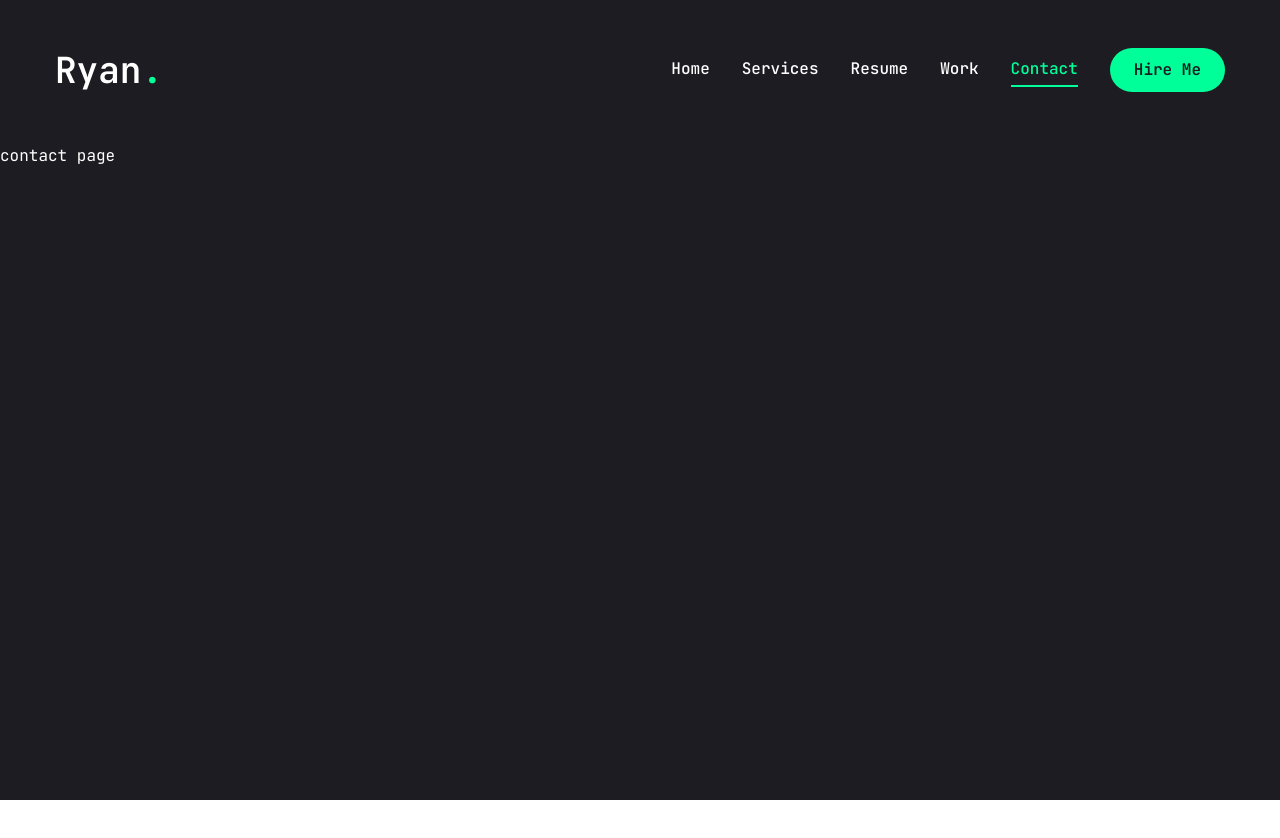
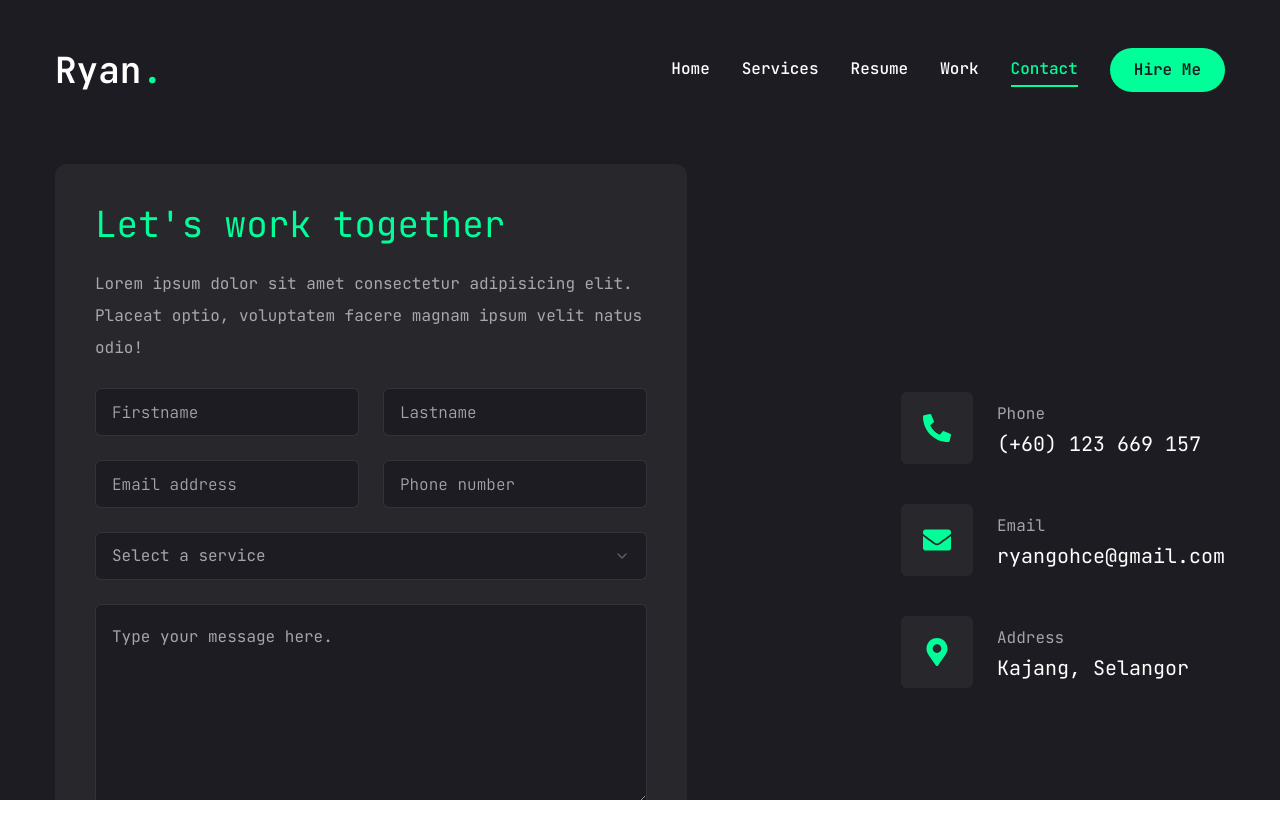
Before and after one commit to rygo2765/web-dev-portfolio, a Next.js app: page /contact in a window 1280 px wide. Shown: the top 838 px of the page. Before the commit the page ends 800 px from the top, so only its background shows below. Built offline with nearby package versions, Linux system fonts and the light colour scheme.

Commit message:
complete work and contact section ui

```diff
--- a/app/contact/page.tsx
+++ b/app/contact/page.tsx
@@ -1,9 +1,113 @@
-import React from 'react'
+"use client";
+
+import React from "react";
+import { Button } from "@/components/ui/button";
+import { Input } from "@/components/ui/input";
+import { Textarea } from "@/components/ui/textarea";
+import {
+  Select,
+  SelectContent,
+  SelectGroup,
+  SelectItem,
+  SelectLabel,
+  SelectTrigger,
+  SelectValue,
+} from "@/components/ui/select";
+import { FaPhoneAlt, FaEnvelope, FaMapMarkerAlt } from "react-icons/fa";
+import { motion } from "framer-motion";
+
+const info = [
+  {
+    icon: <FaPhoneAlt />,
+    title: "Phone",
+    description: "(+60) 123 669 157",
+  },
+  {
+    icon: <FaEnvelope />,
+    title: "Email",
+    description: "ryangohce@gmail.com",
+  },
+  {
+    icon: <FaMapMarkerAlt />,
+    title: "Address",
+    description: "Kajang, Selangor",
+  },
+];
 
 const Contact: React.FC = () => {
   return (
-    <div>contact page</div>
-  )
-}
+    <motion.section
+      initial={{ opacity: 0 }}
+      animate={{
+        opacity: 1,
+        transition: { delay: 2.4, duration: 0.4, ease: "easeIn" },
+      }}
+      className="py-6"
+    >
+      <div className="container mx-auto">
+        <div className="flex flex-col xl:flex-row gap-[30px]">
+          {/* form */}
+          <div className="xl:w-[54%] order-2 xl:order-none">
+            <form className="flex flex-col gap-6 p-10 bg-[#27272c] rounded-xl">
+              <h3 className="text-4xl text-accent">Let's work together</h3>
+              <p className="text-white/60">
+                Lorem ipsum dolor sit amet consectetur adipisicing elit. Placeat
+                optio, voluptatem facere magnam ipsum velit natus odio!
+              </p>
+              {/* input */}
+              <div className="grid grid-cols-1 md:grid-cols-2 gap-6">
+                <Input type="firstname" placeholder="Firstname" />
+                <Input type="lastname" placeholder="Lastname" />
+                <Input type="email" placeholder="Email address" />
+                <Input type="phone" placeholder="Phone number" />
+              </div>
+              {/* select */}
+              <Select>
+                <SelectTrigger>
+                  <SelectValue placeholder="Select a service" />
+                </SelectTrigger>
+                <SelectContent>
+                  <SelectGroup>
+                    <SelectLabel>Select a service</SelectLabel>
+                    <SelectItem value="est">Web Development</SelectItem>
+                    <SelectItem value="cst">UI/UX Design</SelectItem>
+                    <SelectItem value="mst">Digital Marketing</SelectItem>
+                  </SelectGroup>
+                </SelectContent>
+              </Select>
+              {/* textarea */}
+              <Textarea
+                className="h-[200px]"
+                placeholder="Type your message here."
+              />
+              {/* btn */}
+              <Button size="md" className="max-w-40">
+                Send Message
+              </Button>
+            </form>
+          </div>
+          {/* info */}
+          <div className="flex-1 flex items-center xl:justify-end order-1 xl:order-none mb-8 xl:mb-0">
+            <ul className="flex flex-col gap-10">
+              {info.map((item, index) => {
+                return (
+                  <li key={index} className="flex items-center gap-6">
+                    <div className="w-[52px] h-[52px] xl:w-[72px] xl:h-[72px] bg-[#27272c] text-accent rounded-md flex items-center justify-center">
+                      <div className="text-[28px]">{item.icon}</div>
+                    </div>
+                    <div className="flex-1">
+                      <p className="text-white/60">{item.title}</p>
+                      <h3 className="text-xl">{item.description}</h3>
+                    </div>
+                  </li>
+                );
+              })}
+            </ul>
+          </div>
+        </div>
+      </div>
+    </motion.section>
+  );
+};
 
-export default Contact
+export default Contact;
--- a/app/work/page.tsx
+++ b/app/work/page.tsx
@@ -152,7 +152,10 @@
                 );
               })}
               {/* slider buttons */}
-              <WorkSliderBtns containerStyles="flex gap-2 absolute right-0 bottom-[calc(50%_-_22px)] xl:bottom-0 z-20 w-full justify-between xl:w-max xl:justify-none" />
+              <WorkSliderBtns
+                containerStyles="flex gap-2 absolute right-0 bottom-[calc(50%_-_22px)] xl:bottom-0 z-20 w-full justify-between xl:w-max xl:justify-none"
+                btnStyles="bg-accent hover:bg-accent-hover text-primary text-[22px] w-[44px] h-[44px] flex justify-center items-center transition-all"
+              />
             </Swiper>
           </div>
         </div>
--- a/components/WorkSliderBtns.tsx
+++ b/components/WorkSliderBtns.tsx
@@ -7,22 +7,20 @@
 interface WorkSliderBtnsProps {
   containerStyles: string;
   btnStyles: string;
-  iconStyles: string;
 }
 
 const WorkSliderBtns: React.FC<WorkSliderBtnsProps> = ({
   containerStyles,
   btnStyles,
-  iconStyles,
 }) => {
   const swiper = useSwiper();
   return (
     <div className={containerStyles}>
       <button className={btnStyles} onClick={() => swiper.slidePrev()}>
-        <PiCaretLeftBold className={iconStyles} />
+        <PiCaretLeftBold />
       </button>
       <button className={btnStyles} onClick={() => swiper.slideNext()}>
-        <PiCaretRightBold className={iconStyles} />
+        <PiCaretRightBold />
       </button>
     </div>
   );
--- a/components/ui/input.tsx
+++ b/components/ui/input.tsx
@@ -1,6 +1,6 @@
-import * as React from "react"
+import * as React from "react";
 
-import { cn } from "@/lib/utils"
+import { cn } from "@/lib/utils";
 
 export interface InputProps
   extends React.InputHTMLAttributes<HTMLInputElement> {}
@@ -11,15 +11,15 @@
       <input
         type={type}
         className={cn(
-          "flex h-10 w-full rounded-md border border-slate-200 bg-white px-3 py-2 text-sm ring-offset-white file:border-0 file:bg-transparent file:text-sm file:font-medium placeholder:text-slate-500 focus-visible:outline-none focus-visible:ring-2 focus-visible:ring-slate-950 focus-visible:ring-offset-2 disabled:cursor-not-allowed disabled:opacity-50 dark:border-slate-800 dark:bg-slate-950 dark:ring-offset-slate-950 dark:placeholder:text-slate-400 dark:focus-visible:ring-slate-300",
+          "flex h-[48px] rounded-md border border-white/10 focus:border-accent font-light bg-primary px-4 py-5 text-base placeholder:text-white/60 outline-none",
           className
         )}
         ref={ref}
         {...props}
       />
-    )
+    );
   }
-)
-Input.displayName = "Input"
+);
+Input.displayName = "Input";
 
-export { Input }
+export { Input };
--- a/components/ui/select.tsx
+++ b/components/ui/select.tsx
@@ -1,16 +1,16 @@
-"use client"
+"use client";
 
-import * as React from "react"
-import * as SelectPrimitive from "@radix-ui/react-select"
-import { Check, ChevronDown, ChevronUp } from "lucide-react"
+import * as React from "react";
+import * as SelectPrimitive from "@radix-ui/react-select";
+import { Check, ChevronDown, ChevronUp } from "lucide-react";
 
-import { cn } from "@/lib/utils"
+import { cn } from "@/lib/utils";
 
-const Select = SelectPrimitive.Root
+const Select = SelectPrimitive.Root;
 
-const SelectGroup = SelectPrimitive.Group
+const SelectGroup = SelectPrimitive.Group;
 
-const SelectValue = SelectPrimitive.Value
+const SelectValue = SelectPrimitive.Value;
 
 const SelectTrigger = React.forwardRef<
   React.ElementRef<typeof SelectPrimitive.Trigger>,
@@ -19,7 +19,7 @@
   <SelectPrimitive.Trigger
     ref={ref}
     className={cn(
-      "flex h-10 w-full items-center justify-between rounded-md border border-slate-200 bg-white px-3 py-2 text-sm ring-offset-white placeholder:text-slate-500 focus:outline-none focus:ring-2 focus:ring-slate-950 focus:ring-offset-2 disabled:cursor-not-allowed disabled:opacity-50 [&>span]:line-clamp-1 dark:border-slate-800 dark:bg-slate-950 dark:ring-offset-slate-950 dark:placeholder:text-slate-400 dark:focus:ring-slate-300",
+      "flex h-[48px] w-full items-center justify-between rounded-md border border-white/10 bg-primary px-4 py-5 text-base text-white/60 placeholder:text-white/10 focus:border-accent outline-none",
       className
     )}
     {...props}
@@ -29,8 +29,8 @@
       <ChevronDown className="h-4 w-4 opacity-50" />
     </SelectPrimitive.Icon>
   </SelectPrimitive.Trigger>
-))
-SelectTrigger.displayName = SelectPrimitive.Trigger.displayName
+));
+SelectTrigger.displayName = SelectPrimitive.Trigger.displayName;
 
 const SelectScrollUpButton = React.forwardRef<
   React.ElementRef<typeof SelectPrimitive.ScrollUpButton>,
@@ -46,8 +46,8 @@
   >
     <ChevronUp className="h-4 w-4" />
   </SelectPrimitive.ScrollUpButton>
-))
-SelectScrollUpButton.displayName = SelectPrimitive.ScrollUpButton.displayName
+));
+SelectScrollUpButton.displayName = SelectPrimitive.ScrollUpButton.displayName;
 
 const SelectScrollDownButton = React.forwardRef<
   React.ElementRef<typeof SelectPrimitive.ScrollDownButton>,
@@ -63,9 +63,9 @@
   >
     <ChevronDown className="h-4 w-4" />
   </SelectPrimitive.ScrollDownButton>
-))
+));
 SelectScrollDownButton.displayName =
-  SelectPrimitive.ScrollDownButton.displayName
+  SelectPrimitive.ScrollDownButton.displayName;
 
 const SelectContent = React.forwardRef<
   React.ElementRef<typeof SelectPrimitive.Content>,
@@ -75,7 +75,7 @@
     <SelectPrimitive.Content
       ref={ref}
       className={cn(
-        "relative z-50 max-h-96 min-w-[8rem] overflow-hidden rounded-md border border-slate-200 bg-white text-slate-950 shadow-md data-[state=open]:animate-in data-[state=closed]:animate-out data-[state=closed]:fade-out-0 data-[state=open]:fade-in-0 data-[state=closed]:zoom-out-95 data-[state=open]:zoom-in-95 data-[side=bottom]:slide-in-from-top-2 data-[side=left]:slide-in-from-right-2 data-[side=right]:slide-in-from-left-2 data-[side=top]:slide-in-from-bottom-2 dark:border-slate-800 dark:bg-slate-950 dark:text-slate-50",
+        "relative z-50 max-h-96 min-w-[8rem] overflow-hidden rounded-md border border-white/10 bg-primary text-white shadow-md data-[state=open]:animate-in data-[state=closed]:animate-out data-[state=closed]:fade-out-0 data-[state=open]:fade-in-0 data-[state=closed]:zoom-out-95 data-[state=open]:zoom-in-95 data-[side=bottom]:slide-in-from-top-2 data-[side=left]:slide-in-from-right-2 data-[side=right]:slide-in-from-left-2 data-[side=top]:slide-in-from-bottom-2 dark:border-slate-800 dark:bg-slate-950 dark:text-slate-50",
         position === "popper" &&
           "data-[side=bottom]:translate-y-1 data-[side=left]:-translate-x-1 data-[side=right]:translate-x-1 data-[side=top]:-translate-y-1",
         className
@@ -96,8 +96,8 @@
       <SelectScrollDownButton />
     </SelectPrimitive.Content>
   </SelectPrimitive.Portal>
-))
-SelectContent.displayName = SelectPrimitive.Content.displayName
+));
+SelectContent.displayName = SelectPrimitive.Content.displayName;
 
 const SelectLabel = React.forwardRef<
   React.ElementRef<typeof SelectPrimitive.Label>,
@@ -108,8 +108,8 @@
     className={cn("py-1.5 pl-8 pr-2 text-sm font-semibold", className)}
     {...props}
   />
-))
-SelectLabel.displayName = SelectPrimitive.Label.displayName
+));
+SelectLabel.displayName = SelectPrimitive.Label.displayName;
 
 const SelectItem = React.forwardRef<
   React.ElementRef<typeof SelectPrimitive.Item>,
@@ -118,7 +118,7 @@
   <SelectPrimitive.Item
     ref={ref}
     className={cn(
-      "relative flex w-full cursor-default select-none items-center rounded-sm py-1.5 pl-8 pr-2 text-sm outline-none focus:bg-slate-100 focus:text-slate-900 data-[disabled]:pointer-events-none data-[disabled]:opacity-50 dark:focus:bg-slate-800 dark:focus:text-slate-50",
+      "relative flex w-full cursor-default select-none items-center rounded-sm py-1.5 pl-8 pr-2 text-sm outline-none focus:bg-accent focus:text-primary data-[disabled]:pointer-events-none data-[disabled]:opacity-50 dark:focus:bg-slate-800 dark:focus:text-slate-50",
       className
     )}
     {...props}
@@ -131,8 +131,8 @@
 
     <SelectPrimitive.ItemText>{children}</SelectPrimitive.ItemText>
   </SelectPrimitive.Item>
-))
-SelectItem.displayName = SelectPrimitive.Item.displayName
+));
+SelectItem.displayName = SelectPrimitive.Item.displayName;
 
 const SelectSeparator = React.forwardRef<
   React.ElementRef<typeof SelectPrimitive.Separator>,
@@ -143,8 +143,8 @@
     className={cn("-mx-1 my-1 h-px bg-slate-100 dark:bg-slate-800", className)}
     {...props}
   />
-))
-SelectSeparator.displayName = SelectPrimitive.Separator.displayName
+));
+SelectSeparator.displayName = SelectPrimitive.Separator.displayName;
 
 export {
   Select,
@@ -157,4 +157,4 @@
   SelectSeparator,
   SelectScrollUpButton,
   SelectScrollDownButton,
-}
+};
--- a/components/ui/textarea.tsx
+++ b/components/ui/textarea.tsx
@@ -1,6 +1,6 @@
-import * as React from "react"
+import * as React from "react";
 
-import { cn } from "@/lib/utils"
+import { cn } from "@/lib/utils";
 
 export interface TextareaProps
   extends React.TextareaHTMLAttributes<HTMLTextAreaElement> {}
@@ -10,15 +10,15 @@
     return (
       <textarea
         className={cn(
-          "flex min-h-[80px] w-full rounded-md border border-slate-200 bg-white px-3 py-2 text-sm ring-offset-white placeholder:text-slate-500 focus-visible:outline-none focus-visible:ring-2 focus-visible:ring-slate-950 focus-visible:ring-offset-2 disabled:cursor-not-allowed disabled:opacity-50 dark:border-slate-800 dark:bg-slate-950 dark:ring-offset-slate-950 dark:placeholder:text-slate-400 dark:focus-visible:ring-slate-300",
+          "flex min-h-[80px] w-full rounded-md border border-white/10 bg-primary px-4 py-5 text-base placeholder:text-white/60 focus-visible:outline-none focus-visible:ring-1 focus-visible:ring-accent focus-visible:ring-offset-0 disabled:cursor-not-allowed disabled:opacity-50",
           className
         )}
         ref={ref}
         {...props}
       />
-    )
+    );
   }
-)
-Textarea.displayName = "Textarea"
+);
+Textarea.displayName = "Textarea";
 
-export { Textarea }
+export { Textarea };
```
